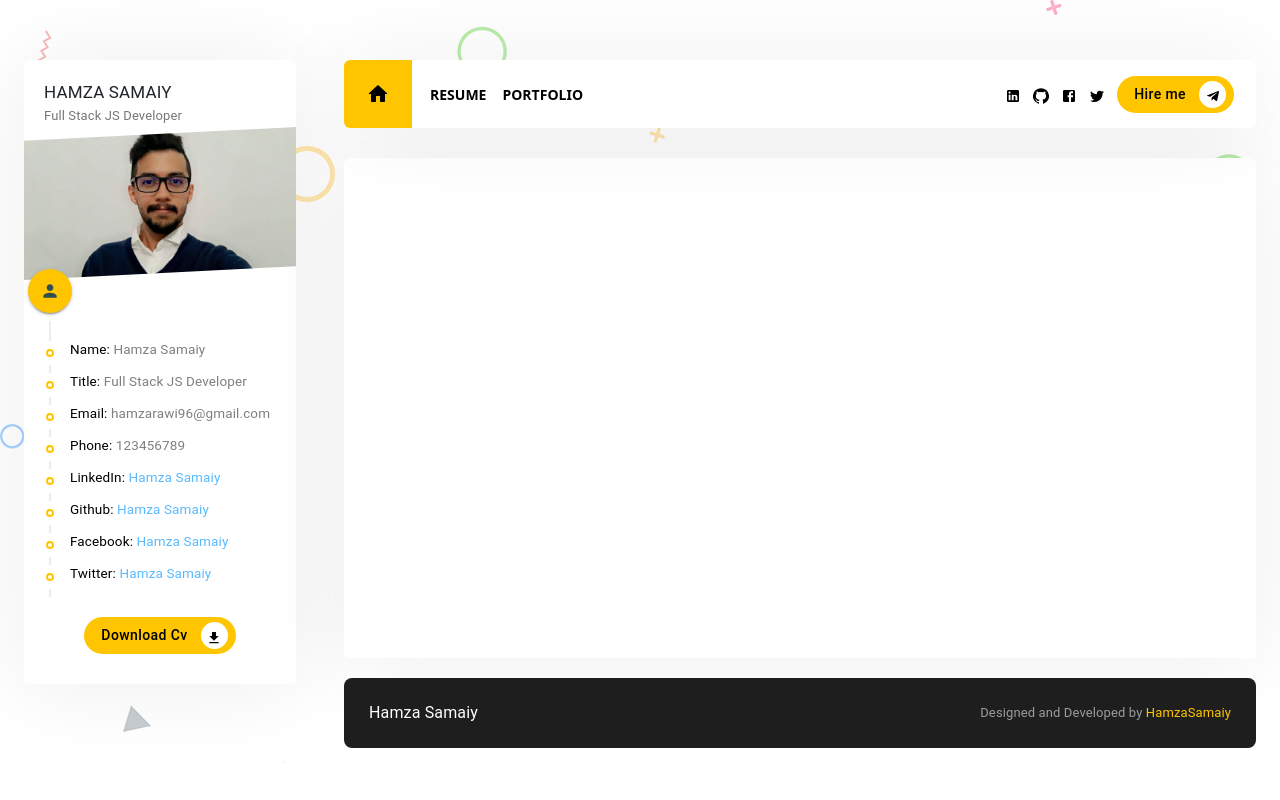
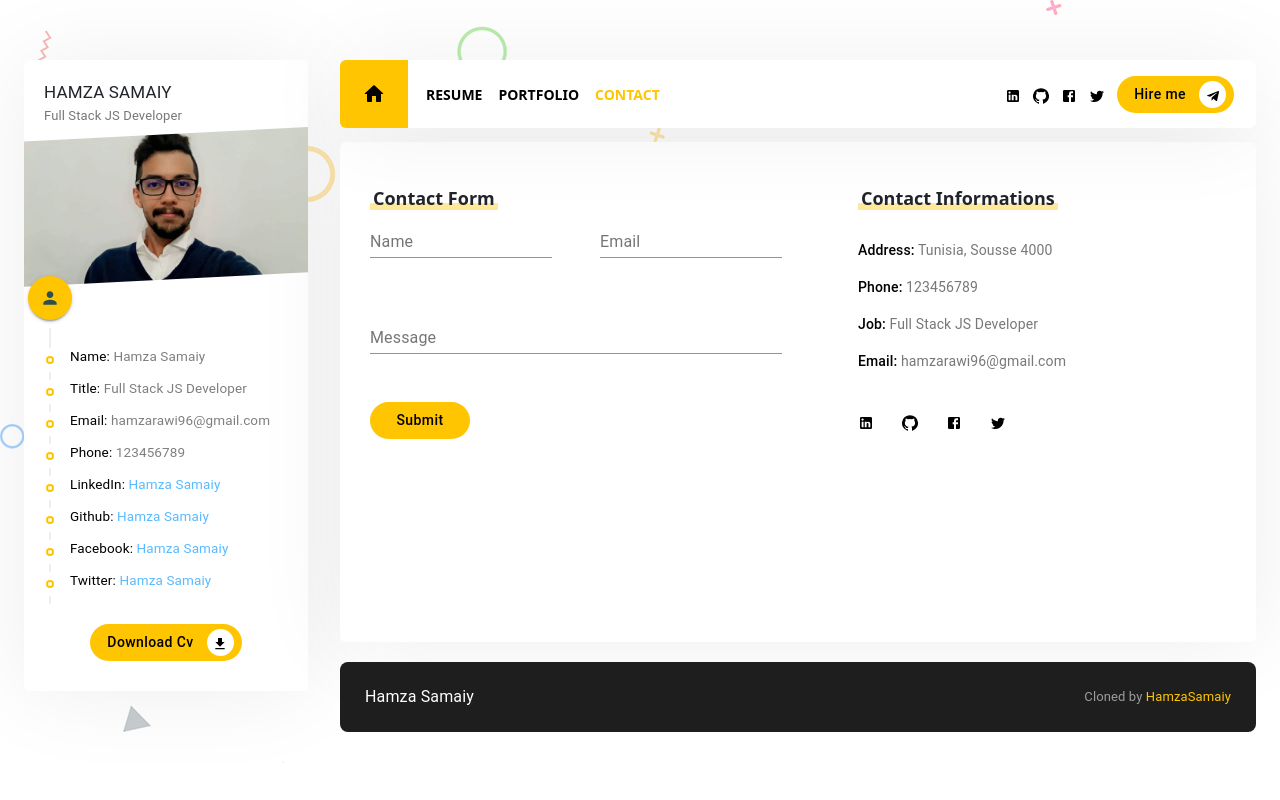
Before and after one commit to HamzaSamaiy/Portfolio_Template_ReactJS, a React (Create React App) app: page /contact in a window 1280 px wide. Built offline with nearby package versions, Linux system fonts and the light colour scheme.

Commit message:
created contact component

```diff
--- a/src/App.js
+++ b/src/App.js
@@ -6,6 +6,7 @@ import Header from './Components/Header/Index'
 import Footer from './Components/Footer/Index'
 import Portfolio from './Pages/Portfolio/Index'
 import Resume from './Pages/Resume/Index'
+import Contact from './Components/Contact/Index';
 
 
 import {BrowserRouter as Router, Routes, Route} from 'react-router-dom';
@@ -14,7 +15,7 @@ function App() {
   return (
 
     <Container className={'top_60'}>
-      <Grid container spacing={6}>
+      <Grid container spacing={4}>
 
         {/* //First Components */}
 
@@ -24,7 +25,7 @@ function App() {
 
 
 
-        {/* //Sec Components */}
+        {/* //Second Components */}
 
         <Grid item xs>
           <Router>
@@ -32,6 +33,7 @@ function App() {
             <div className='main-content container_shadaw'>
             <Routes>
                <Route path ="/Portfolio" element={<Portfolio/>} />
+               <Route path="/contact" element={<Contact />} />
                <Route path ="/" element={<Resume/>} />
             </Routes>
             </div>
--- /dev/null
+++ b/src/Components/Contact/Index.js
@@ -0,0 +1,99 @@
+import { Grid, TextField, Typography } from '@material-ui/core';
+import React from 'react';
+import ResumeData from '../../Utils/ResumeData';
+import CustomButton from '../Button/Index';
+import './Style.css'
+
+const Contact =()=>{
+    return(
+        <Grid container className='section' spacing={4}>
+            {/* Contact left */}
+            <Grid item className='contact_left' xs={12} lg={6}>
+                    <Grid container>
+
+                        <Grid item className='section_title ' >
+                            <span></span>
+                            <h6>
+                            Contact Form
+                            </h6>
+                        </Grid>
+
+                        <Grid item xs={12}>
+                            <Grid container spacing={6}>
+                                <Grid item xs={12} lg={6}>
+                                        <TextField fullWidth name='name' label='Name' />
+                                </Grid>
+                                <Grid item xs={12} lg={6}>
+                                    <TextField fullWidth name='email' label='Email' />
+                                </Grid>
+                                <Grid item xs={12}>
+                                    <TextField fullWidth name='number' label='Message' />
+                                </Grid>
+                                <Grid item xs={12}>
+                                    <CustomButton text={'Submit'} />
+                                </Grid>
+                            </Grid>
+                        </Grid>
+
+                        <Grid item></Grid>
+                        <Grid item></Grid>
+                    </Grid>
+            </Grid>
+
+
+            {/* Contact right */}
+            <Grid item className='contact_right' xs={12} lg={6}>
+                <Grid container >
+                            <Grid item className='section_title mb_30'>
+                                <span></span>
+                                <h6>
+                                Contact Informations
+                                </h6>
+                            </Grid>
+                            <Grid container spacing={2} className='mb_30'>
+
+                                <Grid item xs={12} >
+                                    <Typography className='contact_item'>
+                                       <span>Address:</span> {ResumeData.address}
+                                    </Typography>
+                                </Grid>
+
+                                <Grid item xs={12} >
+                                <Typography className='contact_item'>
+                                    <span>Phone:</span> {ResumeData.phone}
+                                </Typography>
+                                </Grid>
+
+                                <Grid item xs={12} >
+                                <Typography className='contact_item'>
+                                     <span>Job:</span> {ResumeData.title}
+                                </Typography>
+                                </Grid>
+
+                                <Grid item xs={12} >
+                                <Typography className='contact_item'>
+                                     <span>Email:</span> {ResumeData.email}
+                                </Typography>
+                                </Grid>
+                            </Grid>
+
+                            <Grid item xs={12} className='contact_socail'>
+                                <Grid container spacing={2}>
+                                    {Object.keys(ResumeData.social).map(key=>(
+                                        <Grid item className='socail'>
+                                        <a href={ResumeData.social[key].Link}>{ResumeData.social[key].Icon}</a>
+                                        </Grid>
+                                    ))}
+
+
+                                </Grid>
+                            </Grid>
+
+                </Grid>
+            </Grid>
+
+        </Grid>
+    )
+}
+
+export default Contact;
--- /dev/null
+++ b/src/Components/Contact/Style.css
@@ -0,0 +1,31 @@
+/* Container section */
+
+.section{
+    padding:30px;
+}
+
+.section .contact_right{
+    padding-left: 60px !important;
+}
+.contact_item{
+    font-size: 14px !important;
+    color: #787878 !important;
+}
+
+.contact_item>span{
+    font-weight: 500  !important;
+    color: black !important;
+}
+
+.contact_right .contact_socail .socail>a .MuiSvgIcon-root{
+    font-size: 16px !important;
+    color: #000 !important;
+    margin-right: 12px !important;
+}
+
+
+@media screen and (max-width:1279.5px){
+    .section .contact_right{
+        padding-left: 0px !important;
+    }
+}
--- a/src/Components/Footer/Index.js
+++ b/src/Components/Footer/Index.js
@@ -5,16 +5,21 @@ import ResumeData from '../../Utils/ResumeData';
 const Footer =()=>{
     return(
         <div className='footer'>
+
+            {/* footer left */}
             <div className='footer_left'>
                 <Typography className='footer_name'>
                     {ResumeData.name}
                 </Typography>
             </div>
+
+            {/* footer right */}
             <div className='footer_right'>
                 <Typography className='footer_copyright'>
-                Designed and Developed by <a href='https://www.linkedin.com/in/hamza-samaiy/'>HamzaSamaiy</a>
+                Cloned by <a href='https://www.linkedin.com/in/hamza-samaiy/'>HamzaSamaiy</a>
                 </Typography>
             </div>
+
         </div>
     )
 }
--- a/src/Components/Header/Index.js
+++ b/src/Components/Header/Index.js
@@ -41,13 +41,24 @@ const Header = (props)=>{
                     Resume
                     </Nav.Link>
 
-                     {/* Portfolioi Link */}
+                     {/* Portfolio Link */}
                      <Nav.Link
                     as={NavLink}
                     to='/portfolio'
                     className={pathName == '/portfolio' ? 'header_link_active' : 'header_link'}>
                     Portfolio
                     </Nav.Link>
+
+
+
+                    {/* Contact Link */}
+                    <Nav.Link
+                    as={NavLink}
+                    to='/contact'
+                    className={pathName == '/contact' ? 'header_link_active' : 'header_link'}>
+                                Contact
+                    </Nav.Link>
+
                 </Nav>
                 <div className='header_right'>
                     {Object.keys(ResumeData.social).map(key=>(
--- a/src/Utils/ResumeData.js
+++ b/src/Utils/ResumeData.js
@@ -97,6 +97,7 @@ export default {
             title:'Fast Delivery',
             description:'I deliver your business as fast as possible.'
         }
-    ]
+    ],
+
 
 }
```
